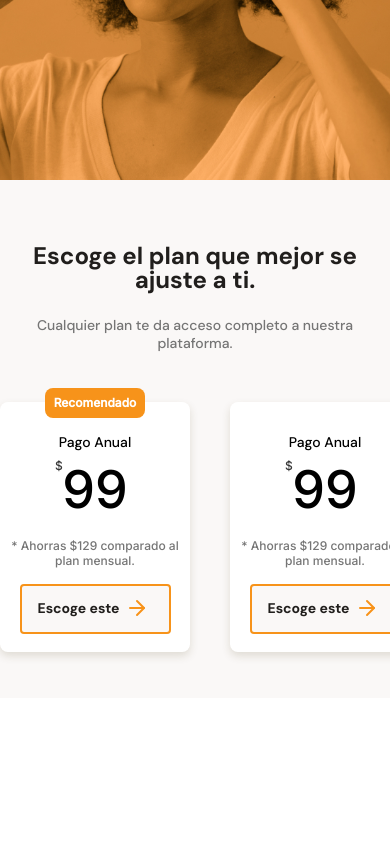
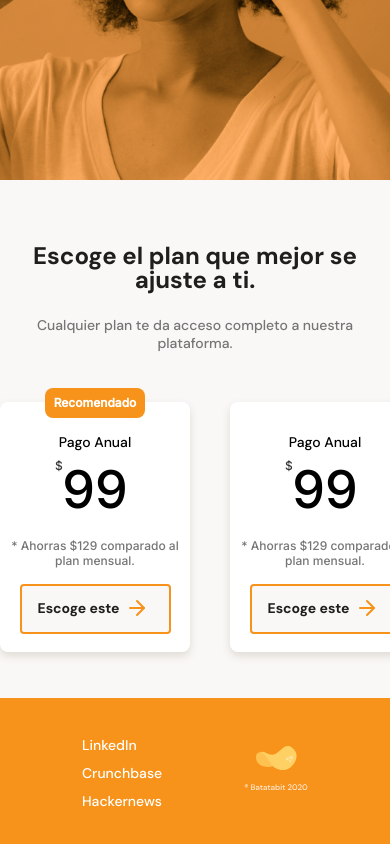
Before and after one commit to drestharx/curso-responsive-design, a plain HTML site: page index.html in a window 390 px wide. Shown: the part 2398-3242 px from the top of the page. Before the commit the page ends 3096 px from the top, so only its background shows below. Drawn offline with Linux system fonts and the light colour scheme.

Commit message:
Concluimos el diseño de la pagina en version mobile

```diff
--- a/index.html
+++ b/index.html
@@ -123,6 +123,17 @@
             </section>
         </section>
     </main>
-    <footer></footer>
+    <footer>
+        <section class="left">
+            <ul>
+                <li><a href="#">LinkedIn</a></li>
+                <li><a href="#">Crunchbase</a></li>
+                <li><a href="#">Hackernews</a></li>
+            </ul>
+        </section>
+        <section class="right">
+            <img src="./assets/img/logo-footer.svg" alt="Logo de Batabit 2022">
+        </section>
+    </footer>
 </body>
 </html>
--- a/styles.css
+++ b/styles.css
@@ -503,3 +503,28 @@ main .fSection .fSection-text p {
     top: 10px;
     right: 20px;
 }
+
+footer {
+    display: flex;
+    justify-content: space-evenly;
+    align-items: center;
+    width: 100%;
+    height: 150px;
+    background-color: var(--bitcoin-orange);
+}
+
+footer .left ul {
+    font-size: 1.4rem;
+    font-weight: 500;
+    line-height: 1.8rem;
+    list-style: none;
+}
+
+footer .left li {
+    margin: 10px 0;
+}
+
+footer .left a {
+    text-decoration: none;
+    color: var(--white);
+}
```
